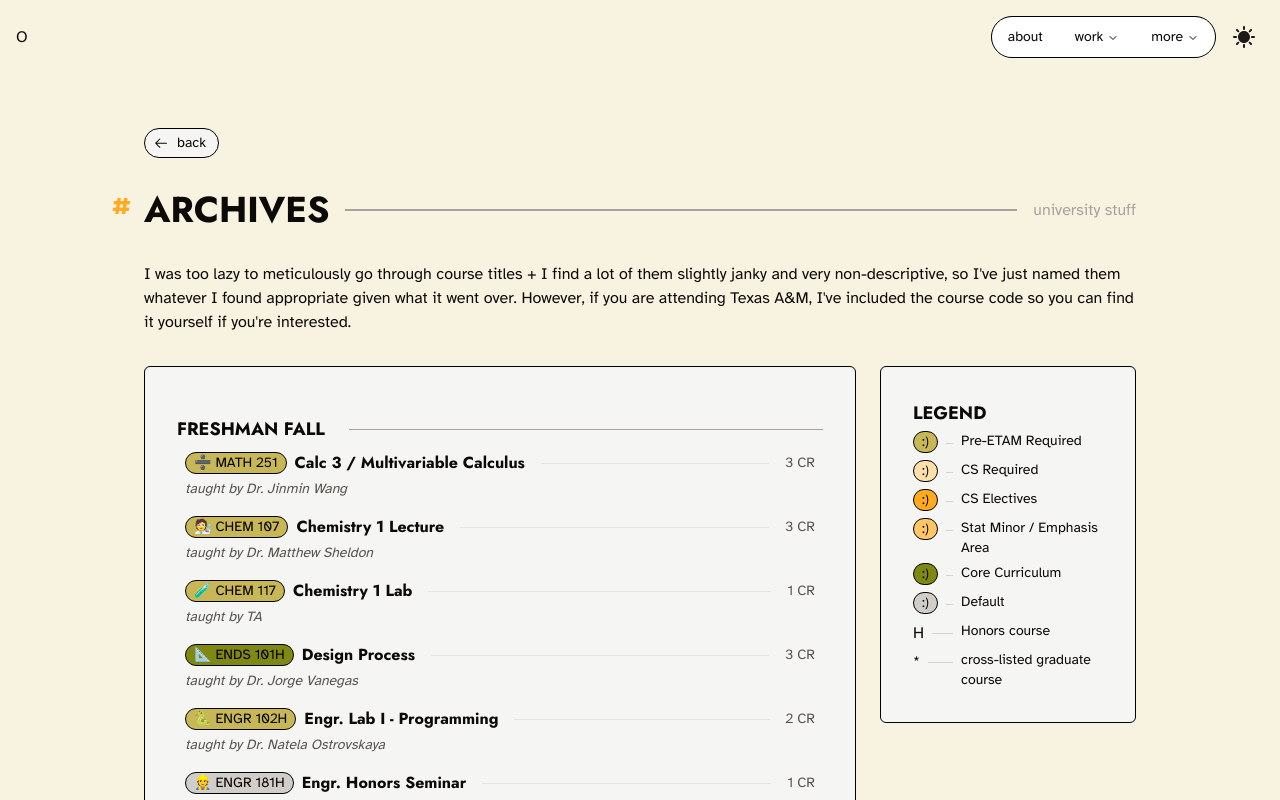
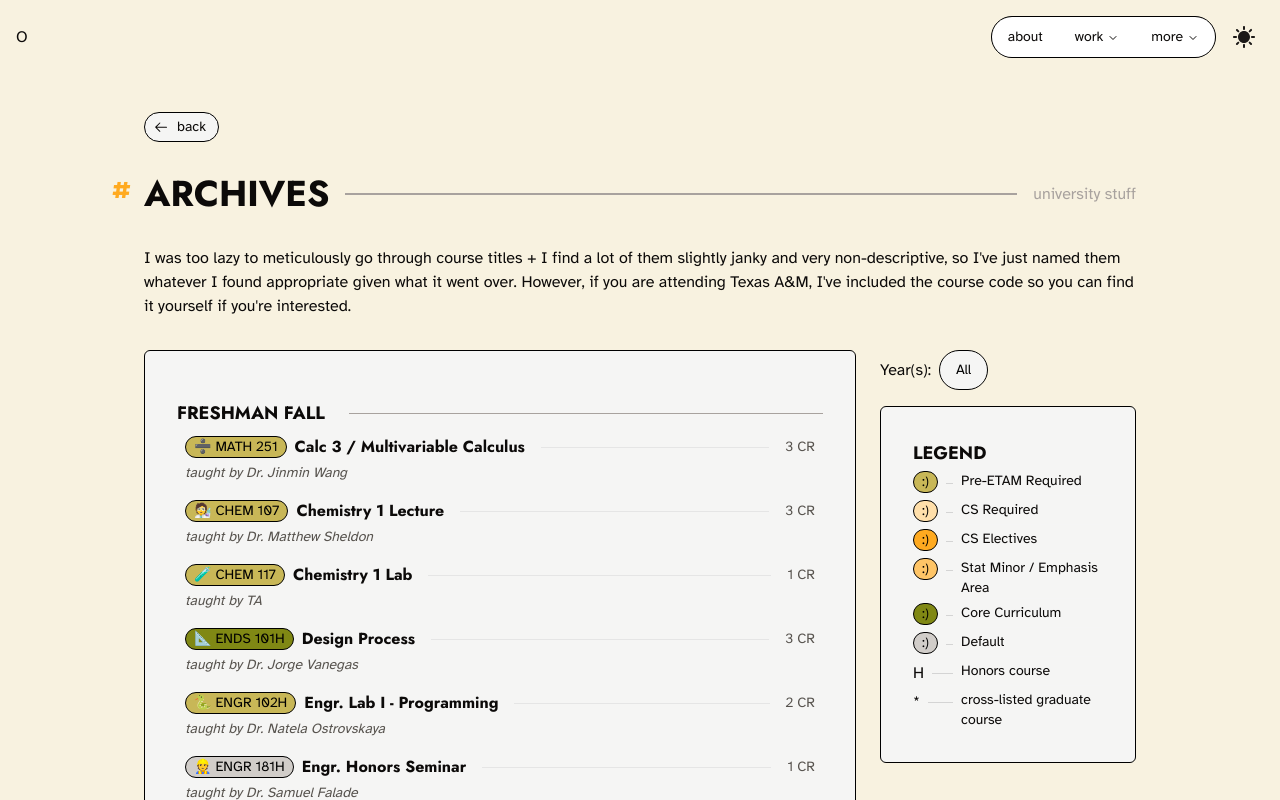
Before and after one commit to peicasey/personal-site, a Next.js app: page /more/archives in a window 1280 px wide. Shown: the top 800 px of the page. Built offline with nearby package versions, Linux system fonts and the light colour scheme.

Commit message:
fixed fonts and added year selection

```diff
--- a/src/app/fonts.ts
+++ b/src/app/fonts.ts
@@ -3,9 +3,11 @@ import { Jost, Atkinson_Hyperlegible } from "next/font/google";
 export const jost = Jost({
   subsets: ["latin", "latin-ext"],
   weight: ["100", "200", "300", "400", "500", "700", "800", "900"],
+  display: "swap",
 });
 
 export const atkins = Atkinson_Hyperlegible({
   subsets: ["latin"],
   weight: ["400", "700"],
+  display: "swap",
 });
--- a/src/app/more/archives/page.tsx
+++ b/src/app/more/archives/page.tsx
@@ -10,12 +10,21 @@ import CourseSection from "@/components/more/archives/CourseSection";
 import { COURSE_COLOR_KEY, YearlyCourses } from "@/lib/course";
 import { jost } from "@/app/fonts";
 import Tag from "@/components/Tag";
-import React from "react";
+import React, { useState } from "react";
 import LegendItem from "@/components/more/archives/LegendItem";
 import Page from "@/components/Page";
+import {
+  DropdownMenu,
+  DropdownMenuContent,
+  DropdownMenuItem,
+  DropdownMenuTrigger,
+} from "@/components/ui/dropdown-menu";
+import { Button } from "@/components/ui/button";
+import { Year } from "@/lib/course";
 
 export default function Archives() {
   const SEMESTERLY_COURSES = SEMESTERLY_COURSES_RAW as YearlyCourses[];
+  const [selectedYear, setSelectedYear] = useState(Year.ALL);
 
   return (
     <Page>
@@ -35,18 +44,39 @@ export default function Archives() {
           you are attending Texas A&M, I've included the course code so you can
           find it yourself if you're interested.
         </p>
-        <div className="w-full flex flex-col lg:flex-row gap-6 overflow-hidden">
+        <div className="w-full flex flex-col-reverse lg:flex-row gap-6 overflow-hidden">
           <Card>
             <ul
               role="list"
               className="divide-y divide-neutral-100 dark:divide-neutral-800"
             >
-              {SEMESTERLY_COURSES.map((semesterCourses, i) => (
-                <CourseSection {...semesterCourses} />
+              {SEMESTERLY_COURSES.filter(
+                (semesterCourses) =>
+                  selectedYear == Year.ALL ||
+                  semesterCourses.year == selectedYear
+              ).map((semesterCourses, i) => (
+                <CourseSection {...semesterCourses} key={"course" + i} />
               ))}
             </ul>
           </Card>
           <div className="min-w-[16em]">
+            <div className="flex items-center gap-2 pb-4">
+              <div>Year(s):</div>
+              <DropdownMenu>
+                <DropdownMenuTrigger asChild>
+                  <Button className="min-w-12 text-black dark:text-white bg-accent dark:bg-accent group hover:bg-accent duration-200 w-min flex gap-2 items-center border py-0 rounded-full border-black dark:border-stone-500 dark:yellow-glow-sm">
+                    {selectedYear}
+                  </Button>
+                </DropdownMenuTrigger>
+                <DropdownMenuContent align="center">
+                  {Object.values(Year).map((year) => (
+                    <DropdownMenuItem onClick={() => setSelectedYear(year)}>
+                      {year}
+                    </DropdownMenuItem>
+                  ))}
+                </DropdownMenuContent>
+              </DropdownMenu>
+            </div>
             <Card>
               <h2 className="font-bold uppercase text-lg" style={jost.style}>
                 Legend
@@ -55,19 +85,29 @@ export default function Archives() {
                 role="list"
                 className="divide-y divide-neutral-100 dark:divide-neutral-800"
               >
-                {Object.entries(COURSE_COLOR_KEY).map(([purpose, color]) => (
+                {Object.entries(COURSE_COLOR_KEY).map(([purpose, color], i) => (
+                  <li key={i}>
                     <LegendItem
                       item={
-                      <Tag color={color} children={" :) "} clickable={false} />
+                        <Tag
+                          color={color}
+                          children={" :) "}
+                          clickable={false}
+                        />
                       }
                       description={purpose}
                     />
+                  </li>
                 ))}
+                <li key={"H"}>
                   <LegendItem item={"H"} description="Honors course" />
+                </li>
+                <li key={"*"}>
                   <LegendItem
                     item={"*"}
                     description="cross-listed graduate course"
                   />
+                </li>
               </ul>
             </Card>
           </div>
--- a/src/app/more/links/page.tsx
+++ b/src/app/more/links/page.tsx
@@ -1,19 +1,19 @@
 import MoreCard from "@/components/more/moreCard";
 import H1 from "@/components/H1";
 import Section from "@/components/Section";
+import Page from "@/components/Page";
 
 export default function More() {
-
   return (
+    <Page>
       <Section>
         <H1 url="/links/#links" subtitle="chained together">
           Links
         </H1>
         <div className="w-full">
-        <p>
-          yippee
-        </p>
+          <p>yippee</p>
         </div>
       </Section>
+    </Page>
   );
 }
--- a/src/app/more/page.tsx
+++ b/src/app/more/page.tsx
@@ -3,11 +3,13 @@ import H1 from "@/components/H1";
 import Section from "@/components/Section";
 import { MoreInfo } from "@/lib/moreInfo";
 import MORE_ITEMS_RAW from "../../../public/more.json";
+import Page from "@/components/Page";
 
 export default function More() {
   const MORE_ITEMS = MORE_ITEMS_RAW as MoreInfo[];
 
   return (
+    <Page>
       <Section>
         <H1 url="/about/#more" subtitle="other fun things">
           More
@@ -24,5 +26,6 @@ export default function More() {
           ))}
         </ul>
       </Section>
+    </Page>
   );
 }
--- a/src/components/Section.tsx
+++ b/src/components/Section.tsx
@@ -6,7 +6,7 @@ interface Props {
 
 const Section = React.memo<Props>(function SectionFunction({ children }) {
   return (
-    <div className="flex flex-col p-8 sm:p-12 md:p-16 lg:px-28 xl:px-36 gap-8 items-center w-full">
+    <div className="flex flex-col p-8 sm:p-12 md:px-16 lg:px-28 xl:px-36 gap-8 items-center w-full">
       {children}
     </div>
   );
--- a/src/components/more/archives/CourseSection.tsx
+++ b/src/components/more/archives/CourseSection.tsx
@@ -11,7 +11,7 @@ const CourseSection = React.memo<Props>(function CourseSectionFunction({
   courses,
 }) {
   return (
-    <li className="mt-4 border-none" key={year + semester}>
+    <div className="mt-4 border-none">
       <div className="flex gap-4 sm:gap-6 items-center justify-between w-full">
         <h2
           className="whitespace-nowrap text-lg font-bold uppercase"
@@ -26,7 +26,7 @@ const CourseSection = React.memo<Props>(function CourseSectionFunction({
           <Course {...course} key={"course" + j} />
         ))}
       </ul>
-    </li>
+    </div>
   );
 });
 
--- a/src/lib/course.ts
+++ b/src/lib/course.ts
@@ -14,6 +14,14 @@ export enum CoursePurposeColors {
   STAT = "#ffc567",
   CORE = "#808814",
   DEFAULT = "#d1cdc9",
+}
+
+export enum Year {
+  ALL = "All",
+  FRESHMAN = "Freshman",
+  SOPHOMORE = "Sophomore",
+  JUNIOR = "Junior",
+  SENIOR = "Senior",
 }
 
 export const COURSE_COLOR_KEY = {
@@ -45,7 +53,7 @@ export type CourseInfo = {
 };
 
 export type YearlyCourses = {
-  year: "Freshman" | "Sophomore" | "Junior" | "Senior";
+  year: Year.FRESHMAN | Year.SOPHOMORE | Year.JUNIOR | Year.SENIOR;
   semester: "Fall" | "Spring";
   courses: CourseInfo[];
 };
```
Lines whose indentation alone changed are shown as unchanged.
